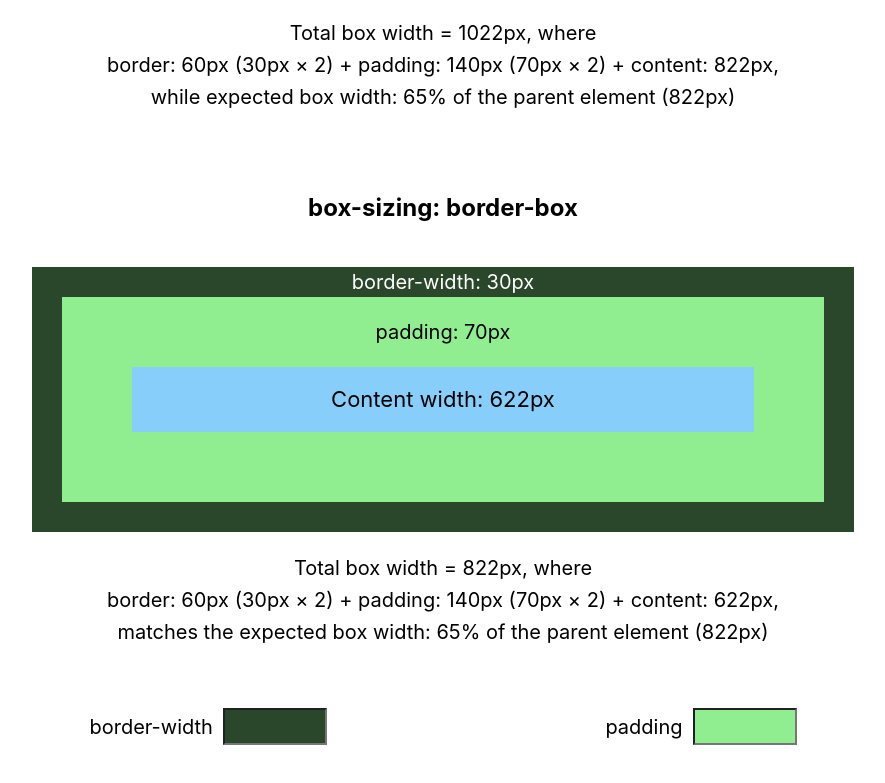
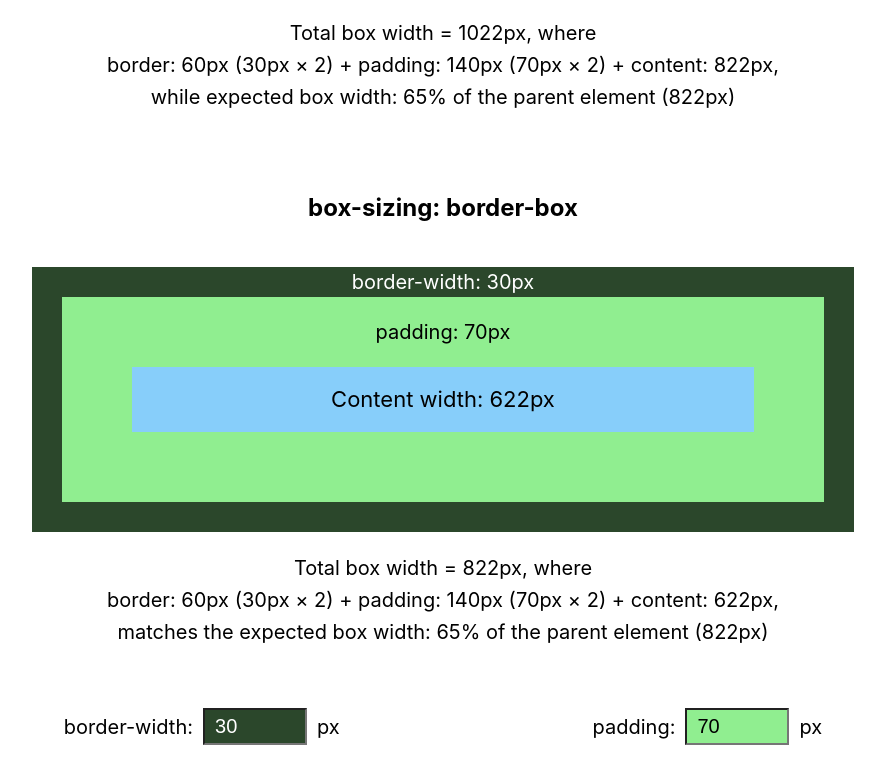
Before and after one commit to Said-FD/box-model-interactive, a plain HTML site: page index.html in a window 1280 px wide. Shown: the part 604-1387 px from the top of the page, without its empty margins (197-1082 px from the left). Drawn offline with Linux system fonts and the light colour scheme.

Commit message:
Update user inputs and values render function

```diff
--- a/index.html
+++ b/index.html
@@ -38,12 +38,14 @@
       <!-- Needs this <div> wrapper as <fieldset> can't be a flex container -->
       <div class="user-input">
         <div class="input-wrapper">
-          <label for="border-input">border-width</label>
-          <input type="number" name="border-width" id="border-input" min="30" max="200" step="1">
+          <label for="border-input">border-width:</label>
+          <input type="number" name="border-width" id="border-input" min="30" max="200" step="1" value="30">
+          <span>px</span>
         </div>
         <div class="input-wrapper">
-          <label for="padding-input">padding</label>
-          <input type="number" name="padding" id="padding-input" min="30" max="200" step="1">
+          <label for="padding-input">padding:</label>
+          <input type="number" name="padding" id="padding-input" min="30" max="200" step="1" value="70">
+          <span>px</span>
         </div>
       </div>
     </fieldset>
--- a/script.js
+++ b/script.js
@@ -2,6 +2,7 @@ const root = document.documentElement
 const boxes = [...document.querySelectorAll('.box')]
 const contents = [...document.querySelectorAll('.content')]
 const inputs = [...document.querySelectorAll('input')]
+const [inputBorder, inputPadding] = inputs
 
 const getProp = (el, prop) => Math.ceil(parseInt(window.getComputedStyle(el).getPropertyValue(prop)))
 const getWidth = el => Math.ceil(el.offsetWidth)
@@ -11,8 +12,8 @@ document.querySelector('.relativeWidth').textContent = `${getRelativeWidth(boxes
 
 const renderContentWidth = arr => arr.forEach(el => el.textContent = `Content width: ${getWidth(el)}px`)
 const renderStaticElements = arr => arr.forEach(el => el.insertAdjacentHTML('afterbegin', `
-  <span class="border-width">border-width: ${getProp(el, 'border-width')}px</span>
-  <span class="padding">padding: ${getProp(el, 'padding')}px</span>
+  <span class="border-width">border-width: ${inputBorder.value}px</span>
+  <span class="padding">padding: ${inputPadding.value}px</span>
 `))
 
 const results = [
@@ -27,8 +28,8 @@ const renderDescription = () => boxes.forEach((box, i) => box.insertAdjacentHTML
     Total box width = <span class="totalBoxWidth">${getWidth(box)}</span>px, where
   </p>
   <p>
-    border: <span class="border-width-desc">${getProp(box, 'border-width') * 2}px (${getProp(box, 'border-width')}px</span> &times; 2) +
-    padding: <span class="padding-desc">${getProp(box, 'padding') * 2}px (${getProp(box, 'padding')}px</span> &times; 2) +
+    border: <span class="border-width-desc">${inputBorder.value * 2}px (${inputBorder.value}px</span> &times; 2) +
+    padding: <span class="padding-desc">${inputPadding.value * 2}px (${inputPadding.value}px</span> &times; 2) +
     content: <span class="contentWidth">${getWidth(contents[i])}</span>px,
   </p>
   <p>
--- a/style.css
+++ b/style.css
@@ -107,21 +107,22 @@ fieldset {
 .input-wrapper {
   display: flex;
   align-items: center;
-}
-
-.user-input label {
-  margin-right: 10px;
   font-size: 20px;
 }
 
-.user-input input {
+.input-wrapper > input,
+.input-wrapper > span {
+  margin-left: 10px;
+}
+
+.input-wrapper > input {
   width: 80px;
   padding: 5px 10px;
   font-size: 20px;
   background-color: lightgreen;
 }
 
-.user-input input[name = 'border-width'] {
+.input-wrapper > input[name = 'border-width'] {
   color: white;
   background-color: #2b472b;
 }
```
